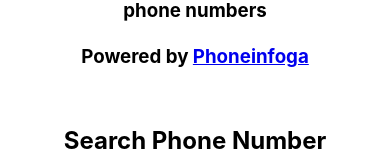
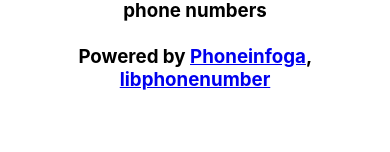
Before and after one commit to hirusha-adi/Stalker, a React (Create React App) app in the folder stalker/: page /phone_number in a window 390 px wide. Shown: the part 327-479 px from the top of the page. Built offline with nearby package versions, Linux system fonts and the light colour scheme.

Commit message:
libphonenumber credits

```diff
--- a/stalker/src/components/phoneNum/index.js
+++ b/stalker/src/components/phoneNum/index.js
@@ -103,6 +103,14 @@
             >
               Phoneinfoga
             </a>
+            ,{" "}
+            <a
+              href="https://pypi.org/project/phonenumbers/"
+              target="_blank"
+              rel="noopener noreferrer"
+            >
+              libphonenumber
+            </a>
           </>
         }
         width="70%"
```
